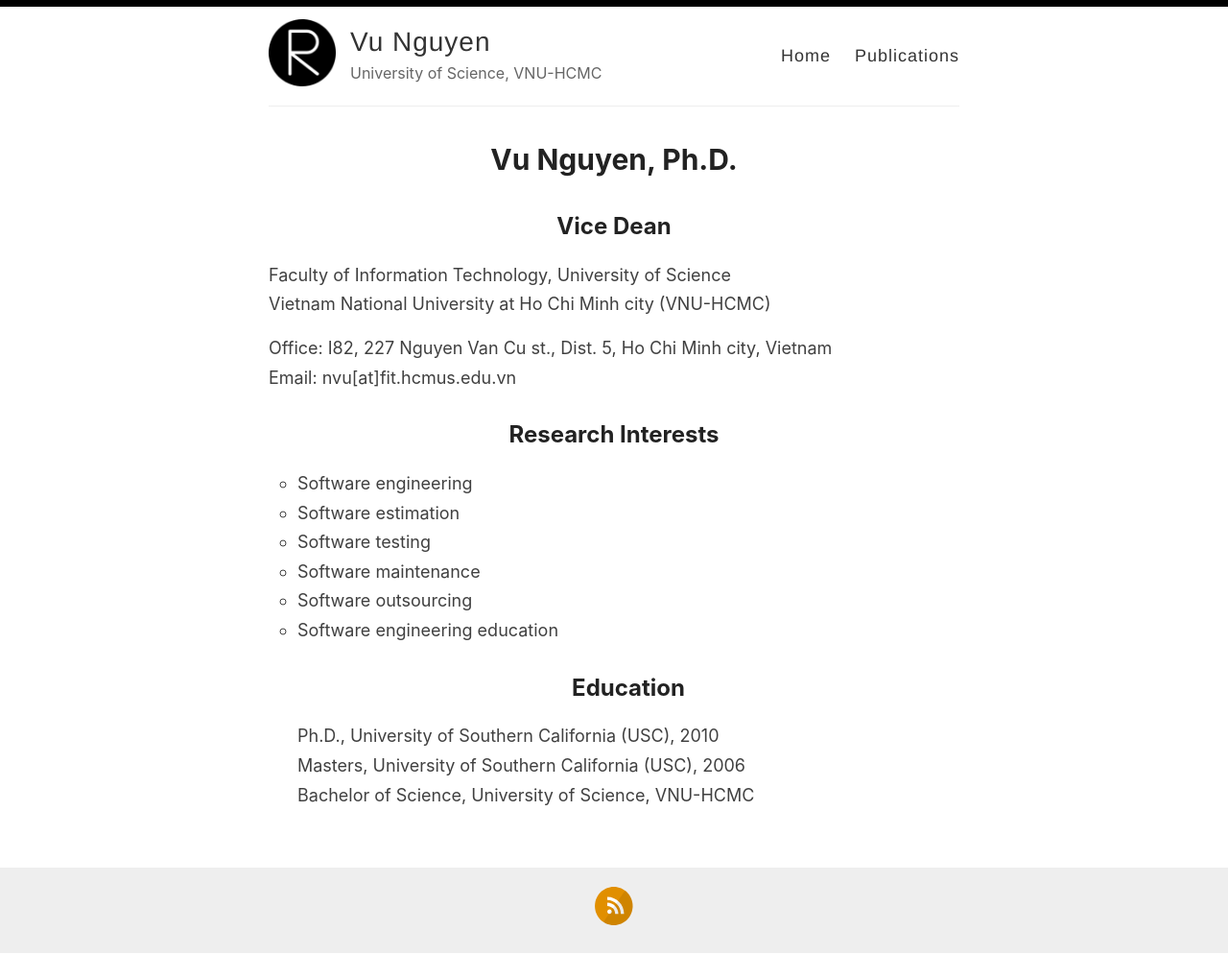
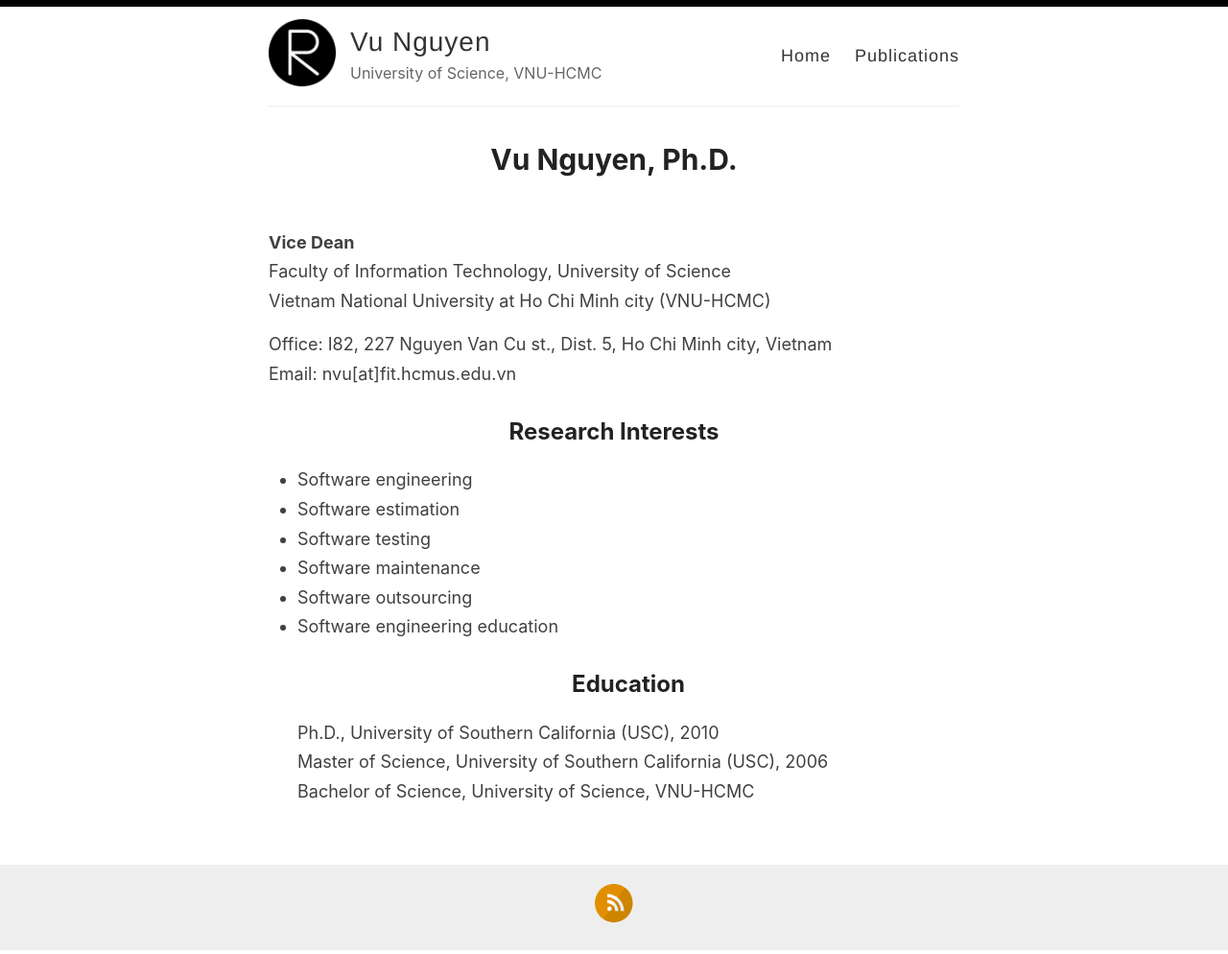
Before and after one commit to vuqngit/vuqngit.github.io, a Jekyll site: the page built from index.html, in a window 1280 px wide. Shown: the whole page at 96% size. Built offline with Jekyll 4.4.1, drawn with Linux system fonts in a browser that asks for light colours; the list of posts is cut into pages by our own code.

Commit message:
Update index.html

```diff
--- a/index.html
+++ b/index.html
@@ -2,8 +2,8 @@
 layout: default
 ---
 
-<h1>Vu Nguyen, Ph.D. </h1>
-<h2>Vice Dean</h2>
+<h1>Vu Nguyen, Ph.D. </h1><br>
+<b>Vice Dean</b><br>
 Faculty of Information Technology, University of Science <br>
 Vietnam National University at Ho Chi Minh city (VNU-HCMC)<p>
 
@@ -12,7 +12,7 @@ Email: nvu[at]fit.hcmus.edu.vn <p>
 
 <h2>Research Interests</h2>
 
-<ul style="list-style-type:circle;">
+<ul style="list-style-type:disc;">
   <li>Software engineering</li>
   <li>Software estimation</li>
   <li>Software testing</li>
@@ -23,5 +23,5 @@ Email: nvu[at]fit.hcmus.edu.vn <p>
 
 <h2>Education</h2>
 Ph.D., University of Southern California (USC), 2010<br>
-Masters, University of Southern California (USC), 2006<br>
+Master of Science, University of Southern California (USC), 2006<br>
 Bachelor of Science, University of Science, VNU-HCMC<br>
```
